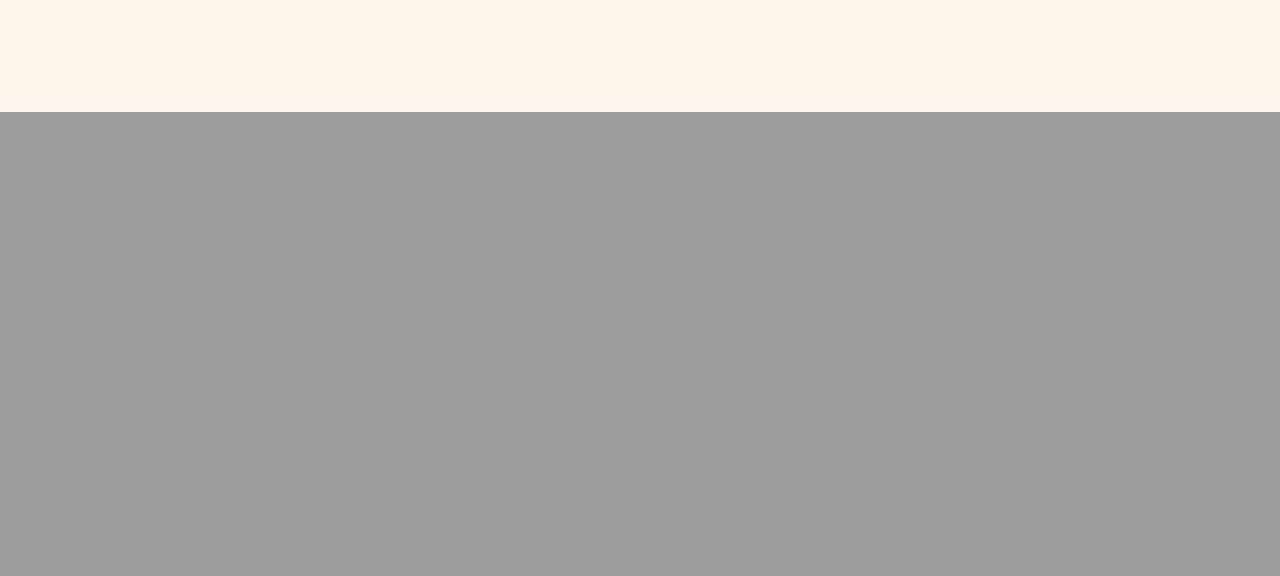
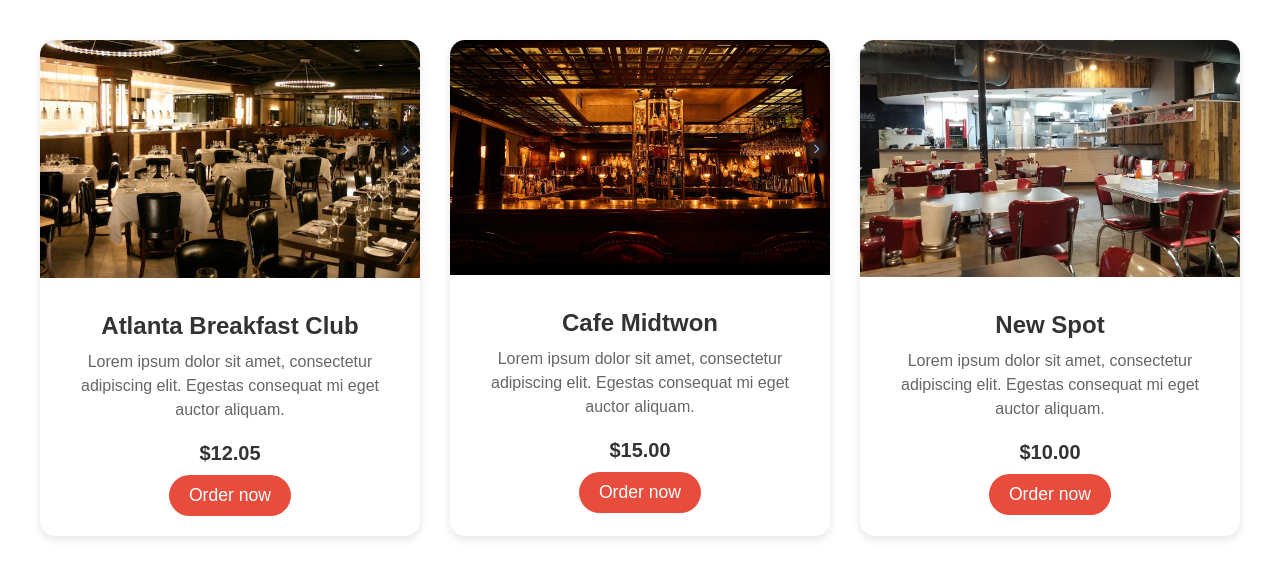
Before and after one commit to estherpark514/Atlanta-Food-Finder, a Django app: template templates/index.html in a window 1280 px wide. Shown: the part 688-1264 px from the top of the page. Before the commit the page ends 800 px from the top, so only its background shows below. Run offline with Django 5.2, Linux system fonts and the light colour scheme; the template is opened without the code that fills it, so the values that code supplies are empty; parts of the project's set-up code (start-up, migrations or seed data) failed here and were passed over; some libraries are stand-ins or nearby versions.

Commit message:
update Index

```diff
--- a/templates/index.html
+++ b/templates/index.html
@@ -54,33 +54,104 @@
         </div>
     </section>
 
-<!--
-function handleTabs(target) {
-    const tabs = (target.querySelectorAll('[roll = "tab"]'));
-    const tabPanels = (target.querySelectorAll(' [role=" tabpanel"] ')) ;
-    const activeClassList = ["active"] ;
+    <section class="Recommended" id="Recommended">
+        <div class="menu-section _content">
+            <div id="tabpanel01" role="tabpanel" aria-labelledby="tab01" class="tab-content-column tabcontent">
+                <div class="menu grid">
 
-    function changeTab(target) {
-        target.focus();
-        const controls = (target.getAttribute ("aria-controls"));
+                    <!-- User Profile 1 -->
+                    <div class="user-profile">
+                        <img src="1.png" alt="Product Image" class="user-profile_image">
+                        <div class="columnrating">
+                            <div class="user-profile_description">
+                                <h3 class="ui heading size-headingxl">Atlanta Breakfast Club</h3>
+                                <p class="user-profile_text ui text size-texts">
+                                    Lorem ipsum dolor sit amet, consectetur adipiscing elit. Egestas consequat mi eget auctor aliquam.
+                                </p>
+                            </div>
+                            <div class="user-profile_rating ui ratingbar">
+                                <input type="radio" id="RatingBar201" name="RatingBar20" value="1" />
+                                <label for="RatingBar201" title="1 star"></label>
+                                <input type="radio" id="RatingBar202" name="RatingBar20" value="2" />
+                                <label for="RatingBar202" title="2 stars"></label>
+                                <input type="radio" id="RatingBar203" name="RatingBar20" value="3" />
+                                <label for="RatingBar203" title="3 stars"></label>
+                                <input type="radio" id="RatingBar204" name="RatingBar20" value="4" />
+                                <label for="RatingBar204" title="4 stars"></label>
+                                <input type="radio" id="RatingBar205" name="RatingBar20" value="5" />
+                                <label for="RatingBar205" title="5 stars"></label>
+                            </div>
+                            <div class="user-profile_pricing">
+                                <h4 class="ui heading size-headinglg">$12.05</h4>
+                                <button class="user-profile_button ui button red size-xl fill">Order now</button>
+                            </div>
+                        </div>
+                    </div>
 
-        for (const tab of tabs) {
-            const isActiveTab = tab.id === target.id;
-            const tabIndex = isActiveTab ? "O" : "-1" ;
-            const ariaSelected = isActiveTab ? "true" : "false";
+                    <!-- User Profile 2 -->
+                    <div class="user-profile">
+                        <img src="2.png" alt="Product Image" class="user-profile_image">
+                        <div class="columnrating">
+                            <div class="user-profile_description">
+                                <h3 class="ui heading size-headingxl">Cafe Midtwon</h3>
+                                <p class="user-profile_text ui text size-texts">
+                                    Lorem ipsum dolor sit amet, consectetur adipiscing elit. Egestas consequat mi eget auctor aliquam.
+                                </p>
+                            </div>
+                            <div class="user-profile_rating ui ratingbar">
+                                <input type="radio" id="RatingBar206" name="RatingBar21" value="1" />
+                                <label for="RatingBar206" title="1 star"></label>
+                                <input type="radio" id="RatingBar207" name="RatingBar21" value="2" />
+                                <label for="RatingBar207" title="2 stars"></label>
+                                <input type="radio" id="RatingBar208" name="RatingBar21" value="3" />
+                                <label for="RatingBar208" title="3 stars"></label>
+                                <input type="radio" id="RatingBar209" name="RatingBar21" value="4" />
+                                <label for="RatingBar209" title="4 stars"></label>
+                                <input type="radio" id="RatingBar210" name="RatingBar21" value="5" />
+                                <label for="RatingBar210" title="5 stars"></label>
+                            </div>
+                            <div class="user-profile_pricing">
+                                <h4 class="ui heading size-headinglg">$15.00</h4>
+                                <button class="user-profile_button ui button red size-xl fill">Order now</button>
+                            </div>
+                        </div>
+                    </div>
 
-            tab.setAttribute("tabindex", tabIndex);
-            tab.setAttribute("area-selected", areaSelected);
-            isActiveTab ? tab.classList.add(...activeClassList) : tab.classList.remove(...activeClassList)
-        }
+                    <!-- User Profile 3 -->
+                    <div class="user-profile">
+                        <img src="3.png" alt="Product Image" class="user-profile_image">
+                        <div class="columnrating">
+                            <div class="user-profile_description">
+                                <h3 class="ui heading size-headingxl">New Spot</h3>
+                                <p class="user-profile_text ui text size-texts">
+                                    Lorem ipsum dolor sit amet, consectetur adipiscing elit. Egestas consequat mi eget auctor aliquam.
+                                </p>
+                            </div>
+                            <div class="user-profile_rating ui ratingbar">
+                                <input type="radio" id="RatingBar211" name="RatingBar22" value="1" />
+                                <label for="RatingBar211" title="1 star"></label>
+                                <input type="radio" id="RatingBar212" name="RatingBar22" value="2" />
+                                <label for="RatingBar212" title="2 stars"></label>
+                                <input type="radio" id="RatingBar213" name="RatingBar22" value="3" />
+                                <label for="RatingBar213" title="3 stars"></label>
+                                <input type="radio" id="RatingBar214" name="RatingBar22" value="4" />
+                                <label for="RatingBar214" title="4 stars"></label>
+                                <input type="radio" id="RatingBar215" name="RatingBar22" value="5" />
+                                <label for="RatingBar215" title="5 stars"></label>
+                            </div>
+                            <div class="user-profile_pricing">
+                                <h4 class="ui heading size-headinglg">$10.00</h4>
+                                <button class="user-profile_button ui button red size-xl fill">Order now</button>
+                            </div>
+                        </div>
+                    </div>
 
-        for (const panel if tabPanels) {
-            const shouldHidePanel = panel.id !== controls;
-            panel.hidden = shouldHidePanel;
-            panel.style.display = shouldHidePanel ? "none" : "";
-        }
-    }
-    function handleClickEvent(event) {
-        changeTab(event.target);
-    }
-} -->
+                </div>
+            </div>
+        </div>
+    </section>
+
+    <!-- Rest of your page content -->
+
+</body>
+</html>
--- a/templates/styles.css
+++ b/templates/styles.css
@@ -56,9 +56,113 @@ body{
     border-bottom: 3px solid transparent;
 
 }
-.navbar a:hover,
+.navbar a:hover{
+    color: var(--main-color);
+}
 
 .navbar a.active{
-    color: var(--main-color);
+    color: black;
     border-bottom: 3px solid var(--main-color);
 }
+.Recommended {
+    padding: 40px 20px;
+    background-color: #fff;
+}
+
+.menu-section {
+    max-width: 1200px;
+    margin: 0 auto;
+}
+
+.menu {
+    display: grid;
+    grid-template-columns: repeat(auto-fill, minmax(300px, 1fr));
+    grid-gap: 30px;
+}
+
+.user-profile {
+    background-color: #fff;
+    box-shadow: 0 4px 8px rgba(0, 0, 0, 0.1);
+    border-radius: 15px;
+    overflow: hidden;
+    transition: transform 0.3s ease;
+}
+
+.user-profile:hover {
+    transform: translateY(-10px);
+}
+
+.user-profile_image {
+    width: 100%;
+    height: auto;
+}
+
+.columnrating {
+    padding: 20px;
+}
+
+.user-profile_description {
+    text-align: center;
+    margin-bottom: 10px;
+}
+
+.user-profile_description h3 {
+    font-size: 1.5em;
+    margin: 10px 0;
+    color: #333;
+}
+
+
+.user-profile_text {
+    font-size: 1em;
+    color: #666;
+    line-height: 1.5;
+}
+
+/* Rating Section */
+.user-profile_rating {
+    display: flex;
+    justify-content: center;
+    margin: 10px 0;
+}
+
+.user-profile_rating input[type="radio"] {
+    display: none;
+}
+
+.user-profile_rating label {
+    font-size: 24px;
+    color: #ccc;
+    margin: 0 2px;
+    cursor: pointer;
+}
+
+.user-profile_rating input[type="radio"]:checked ~ label {
+    color: #f39c12;
+}
+
+/* Pricing Section */
+.user-profile_pricing {
+    text-align: center;
+}
+
+.user-profile_pricing h4 {
+    font-size: 1.25em;
+    color: #333;
+    margin: 10px 0;
+}
+
+.user-profile_button {
+    background-color: #e74c3c;
+    color: #fff;
+    border: none;
+    padding: 10px 20px;
+    font-size: 1.1em;
+    cursor: pointer;
+    border-radius: 25px;
+    transition: background-color 0.3s ease;
+}
+
+.user-profile_button:hover {
+    background-color: #c0392b;
+}
```
Also changed, not shown: templates/1.png (added), templates/2.png (added), templates/3.png (added), 2 other files.
